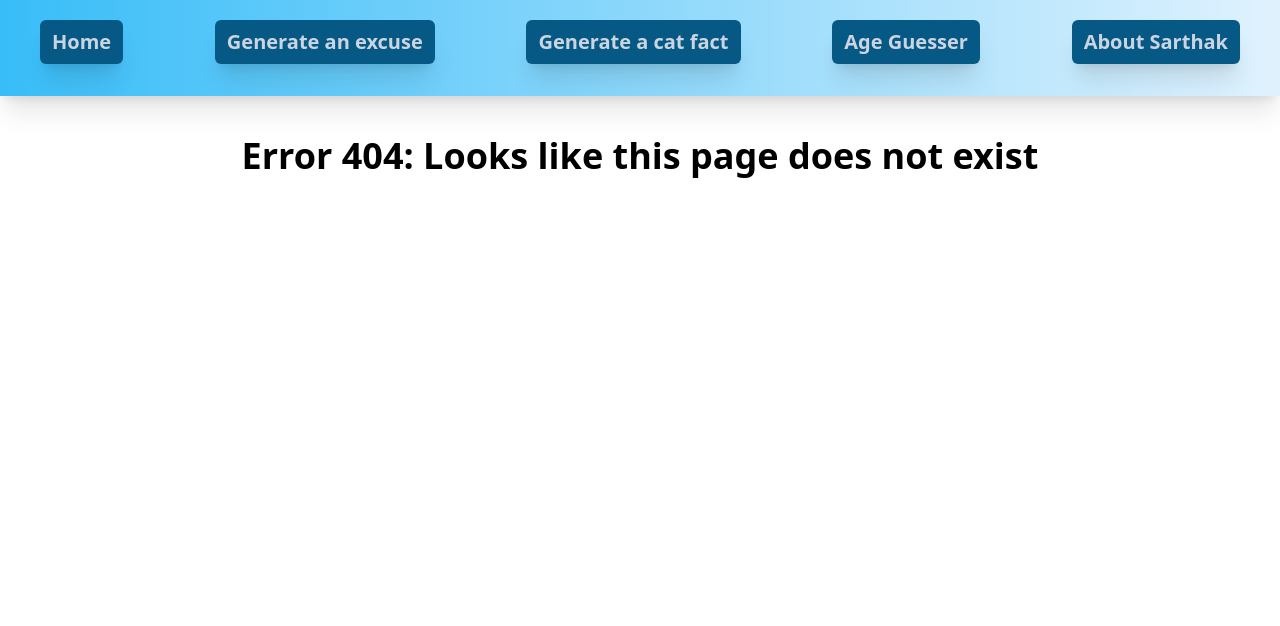
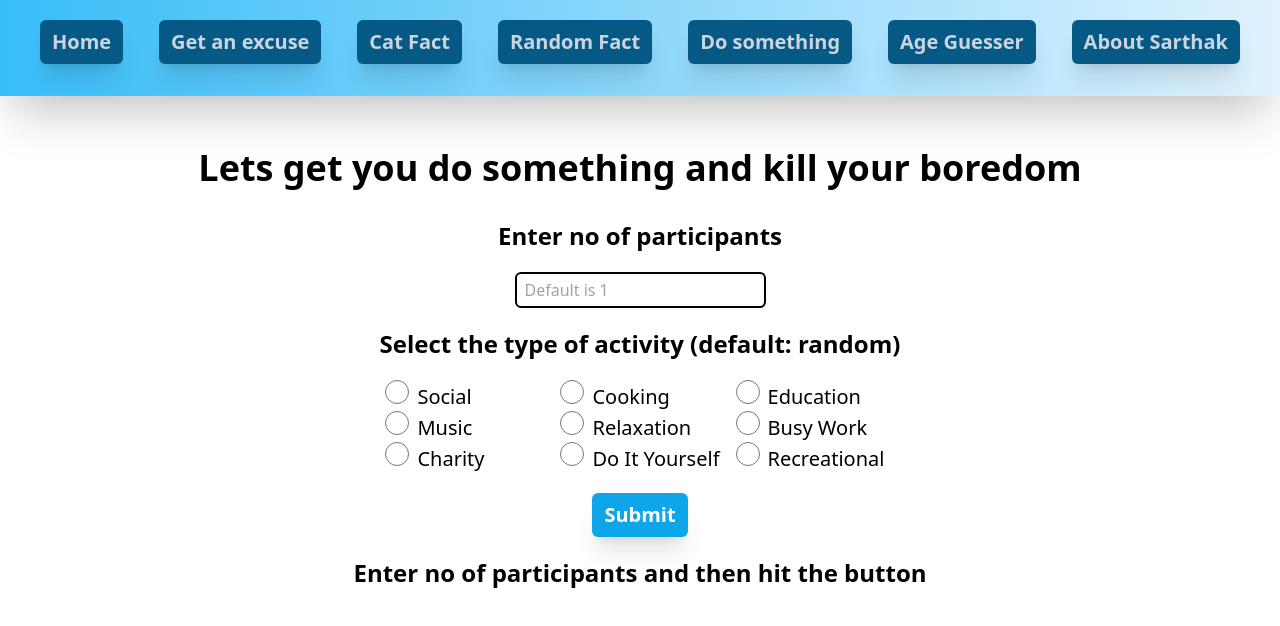
Before and after one commit to sarthakmishraa/react-practice, a React (Create React App) app: page /boredapi in a window 1280 px wide. Before the commit this address had no page. Shown: the top 626 px of the page. Built offline with nearby package versions, Linux system fonts and the light colour scheme.

Commit message:
added random fact & boredAPI

```diff
--- a/src/App.js
+++ b/src/App.js
@@ -2,6 +2,8 @@ import './App.css';
 import { Route, Routes, BrowserRouter as Router } from 'react-router-dom';
 import Navbar from './components/Navbar';
 import CatFact from './components/CatFact';
+import BoredAPI from './components/BoredAPI';
+import RandomFact from './components/RandomFact'
 import AgeGuesser from './components/AgeGuesser';
 import Excuser from './components/Excuser';
 import Home from './components/Home';
@@ -14,10 +16,12 @@ function App() {
         <Navbar />
         <Routes>
           <Route exact path='/' element={<Home />} />
+          <Route path='/about' element={<About />} />
+          <Route path='/ageguesser' element={<AgeGuesser />} />
+          <Route path='/boredapi' element={<BoredAPI />} />
+          <Route path='/catfact' element={<CatFact />} />
           <Route path='/excuser' element={<Excuser />} />
-          <Route path='/catfact' element={<CatFact />} />
-          <Route path='/ageguesser' element={<AgeGuesser />} />
-          <Route path='/about' element={<About />} />
+          <Route path='/randomfact' element={<RandomFact />} />
           <Route path='*' element={<h1 className='text-center font-semibold text-4xl p-10'>Error 404: Looks like this page does not exist</h1>} />
         </Routes>
       </Router>
--- /dev/null
+++ b/src/components/BoredAPI.js
@@ -0,0 +1,74 @@
+import axios from "axios";
+import { useState } from "react";
+
+function BoredAPI() {
+  const [participants, setParticipants] = useState(1);
+  const [activity, setActivity] = useState('');
+  const [activityType, setActivityType] = useState('');
+
+  const generateBoredAPI = (participants) => {
+    axios.get(`http://www.boredapi.com/api/activity?type=${activityType}&?participants=${participants}`).then((res) => {
+      setActivity(res.data.activity);
+    })
+  }
+
+  return (
+    <div className="grid grid-cols-1 justify-items-center mt-10">
+      <h1 className="mb-5 font-semibold py-3 text-4xl">Lets get you do something and kill your boredom</h1>
+      <h2 className="font-semibold text-2xl mb-5">Enter no of participants</h2>
+      <input className="rounded-md border-solid border-2 border-black px-2 py-1 mb-5" type="number" placeholder="Default is 1" onChange={(event) => {setParticipants(event.target.value)}}/>
+
+      <h2 className="font-semibold text-2xl mb-5">Select the type of activity (default: random)</h2>
+      <div className="grid grid-cols-3 grid-flow-col gap-4 mb-5">
+      <div>
+          <div>
+            <input type="radio" name="activityType" value="social" className="w-6 h-6" onClick={() => {setActivityType('social')}} />
+            <label className="text-xl ms-2">Social</label>
+          </div>
+          <div>
+            <input type="radio" name="activityType" value="music" className="w-6 h-6" onClick={() => {setActivityType('music')}} />
+            <label className="text-xl ms-2">Music</label>
+          </div>
+
+          <div>
+            <input type="radio" name="activityType" value="charity" className="w-6 h-6" onClick={() => {setActivityType('charity')}} />
+            <label className="text-xl ms-2">Charity</label>
+          </div>
+        </div>
+        <div>
+          <div>
+            <input type="radio" name="activityType" value="cooking" className="w-6 h-6" onClick={() => {setActivityType('cooking')}} />
+            <label className="text-xl ms-2">Cooking</label>
+          </div>
+          <div>
+            <input type="radio" name="activityType" value="relaxation" className="w-6 h-6" onClick={() => {setActivityType('relaxation')}} />
+            <label className="text-xl ms-2">Relaxation</label>
+          </div>
+          <div>
+            <input type="radio" name="activityType" value="diy" className="w-6 h-6" onClick={() => {setActivityType('diy')}} />
+            <label className="text-xl ms-2">Do It Yourself</label>
+          </div>
+        </div>
+        <div>
+          <div>
+            <input type="radio" name="activityType" value="education" className="w-6 h-6" onClick={() => {setActivityType('education')}} />
+            <label className="text-xl ms-2">Education</label>
+          </div>
+          <div>
+            <input type="radio" name="activityType" value="busywork" className="w-6 h-6" onClick={() => {setActivityType('busywork')}} />
+            <label className="text-xl ms-2">Busy Work</label>
+          </div>
+          <div>
+            <input type="radio" name="activityType" value="recreational" className="w-6 h-6" onClick={() => {setActivityType('recreational')}} />
+            <label className="text-xl ms-2">Recreational</label>
+          </div>
+        </div>
+      </div>
+
+      <button className="active:scale-75 transition duration-50 text-2xl font-bold text-white py-2 px-3 bg-sky-500 hover:bg-sky-800 text-xl rounded-md shadow-xl" onClick={() => {generateBoredAPI(participants)}}>Submit</button>
+      {activity ? (<h3 className="font-semibold text-2xl mt-5">{activity}</h3>) : (<h3 className="font-semibold text-2xl mt-5">Enter no of participants and then hit the button</h3>)}
+    </div>
+  );
+}
+
+export default BoredAPI;
--- a/src/components/CatFact.js
+++ b/src/components/CatFact.js
@@ -39,11 +39,11 @@ function CatFact() {
       <div className='grid justify-items-center'>
         {text ? (
           <>
-            <h3 className='font-semibold text-2xl py-3'>Length of fact is {textLength}</h3>
+            <h3 className='font-semibold text-2xl py-5'>Length of fact is {textLength}</h3>
             <h2 className='font-semibold text-2xl px-10'>{text}</h2>
           </>
         ) : (
-          <h2 className='text-2xl font-semibold py-3'>Hit the button to generate a cat fact</h2>
+          <h2 className='text-2xl font-semibold py-5'>Hit the button to generate a cat fact</h2>
         )}
       </div>
 
--- a/src/components/Navbar.js
+++ b/src/components/Navbar.js
@@ -2,11 +2,13 @@ import { Link } from "react-router-dom";
 
 function Navbar() {
   return (
-    <div className="bg-gradient-to-r from-sky-400 to-sky-100">
-      <nav className="shadow-xl max-w-screen-xl mx-auto px-10 py-5 flex flex-wrap items-center justify-between">
+    <div className="shadow-2xl bg-gradient-to-r from-sky-400 to-sky-100">
+      <nav className="max-w-screen-xl mx-auto px-10 py-5 flex flex-wrap items-center justify-between">
         <li className='list-none mb-3 font-bold text-slate-300 py-2 px-3 bg-sky-800 hover:bg-sky-600 text-xl rounded-md shadow-xl'><Link to="/">Home</Link></li>
-        <li className='list-none mb-3 font-bold text-slate-300 py-2 px-3 bg-sky-800 hover:bg-sky-600 text-xl rounded-md shadow-xl'><Link to="/excuser">Generate an excuse</Link></li>
-        <li className='list-none mb-3 font-bold text-slate-300 py-2 px-3 bg-sky-800 hover:bg-sky-600 text-xl rounded-md shadow-xl'><Link to="/catfact">Generate a cat fact</Link></li>
+        <li className='list-none mb-3 font-bold text-slate-300 py-2 px-3 bg-sky-800 hover:bg-sky-600 text-xl rounded-md shadow-xl'><Link to="/excuser">Get an excuse</Link></li>
+        <li className='list-none mb-3 font-bold text-slate-300 py-2 px-3 bg-sky-800 hover:bg-sky-600 text-xl rounded-md shadow-xl'><Link to="/catfact">Cat Fact</Link></li>
+        <li className='list-none mb-3 font-bold text-slate-300 py-2 px-3 bg-sky-800 hover:bg-sky-600 text-xl rounded-md shadow-xl'><Link to="/randomfact">Random Fact</Link></li>
+        <li className='list-none mb-3 font-bold text-slate-300 py-2 px-3 bg-sky-800 hover:bg-sky-600 text-xl rounded-md shadow-xl'><Link to="/boredapi">Do something</Link></li>
         <li className='list-none mb-3 font-bold text-slate-300 py-2 px-3 bg-sky-800 hover:bg-sky-600 text-xl rounded-md shadow-xl'><Link to="/ageguesser">Age Guesser</Link></li>
         <li className='list-none mb-3 font-bold text-slate-300 py-2 px-3 bg-sky-800 hover:bg-sky-600 text-xl rounded-md shadow-xl'><Link to="/about">About Sarthak</Link></li>
       </nav>
--- /dev/null
+++ b/src/components/RandomFact.js
@@ -0,0 +1,34 @@
+import axios from "axios";
+import { useState } from "react";
+
+function RandomFact() {
+  const [todaysFact, setTodaysFact] = useState('');
+  const [randomfact, setRandomFact] = useState('');
+
+  axios.get("https://uselessfacts.jsph.pl/api/v2/facts/today").then((res) => {
+    setTodaysFact(res.data.text);
+  });
+
+  const getRandomFact = () => {
+    axios.get("https://uselessfacts.jsph.pl/api/v2/facts/random").then((res) => {
+      setRandomFact(res.data.text);
+    })
+  }
+
+  return (
+    <div className="grid grid-cols-1 justify-items-center mt-10">
+      <h1 className="mb-5 font-semibold py-3 text-4xl">Get useless random facts</h1>
+      {todaysFact ? (
+        <h2 className="mb-5 font-semibold py-3 text-2xl mb-20">Random useless fact of the day: {todaysFact}</h2>
+      ) : (
+        <h2 className="mb-5 font-semibold py-3 text-2xl mb-20">Unable to get today's fact</h2>
+      )}
+
+      <h2 className="mb-5 font-semibold py-3 text-2xl">Hit the button to get a random fact</h2>
+      <button className="active:scale-75 transition duration-50 text-2xl font-bold text-white py-2 px-3 bg-sky-500 hover:bg-sky-800 text-xl rounded-md shadow-xl" onClick={getRandomFact}>Random Fact</button>
+      <h2 className="font-semibold py-3 text-2xl">{randomfact}</h2>
+    </div>
+  );
+}
+
+export default RandomFact;
```
